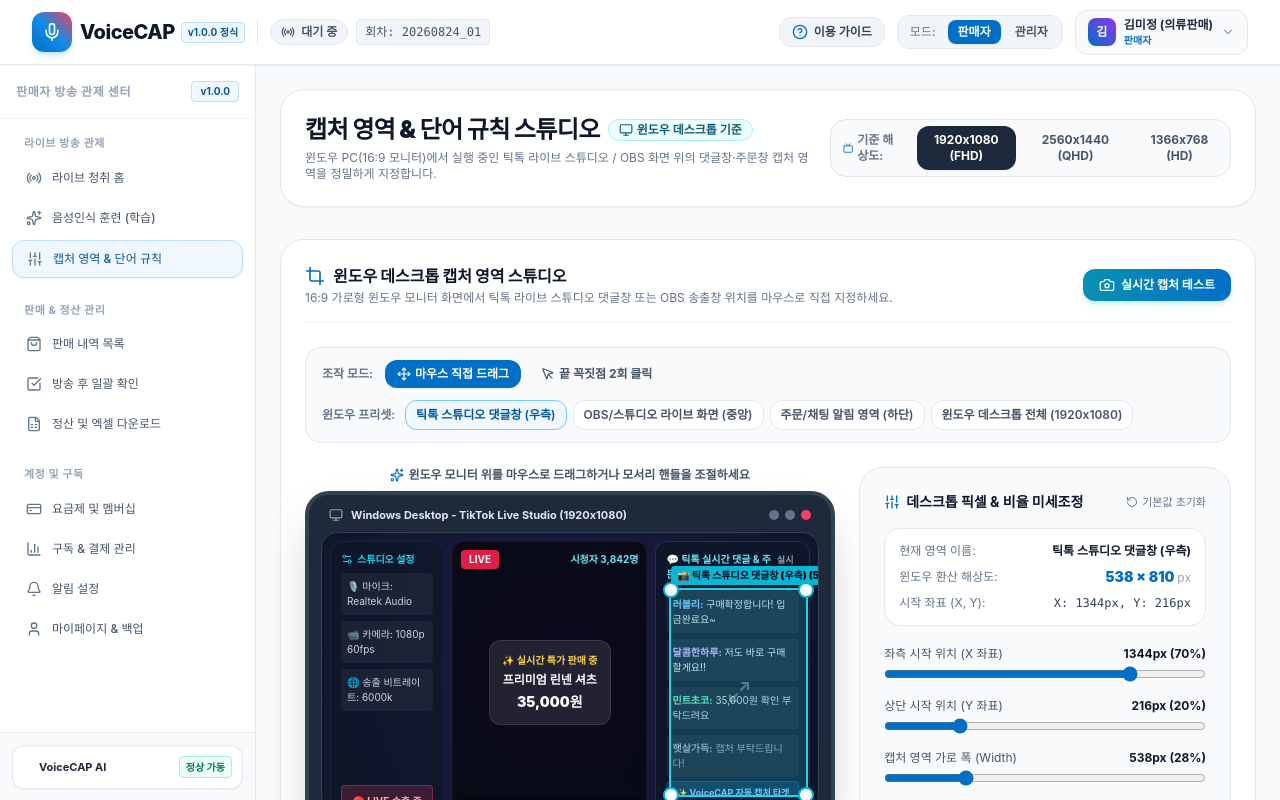
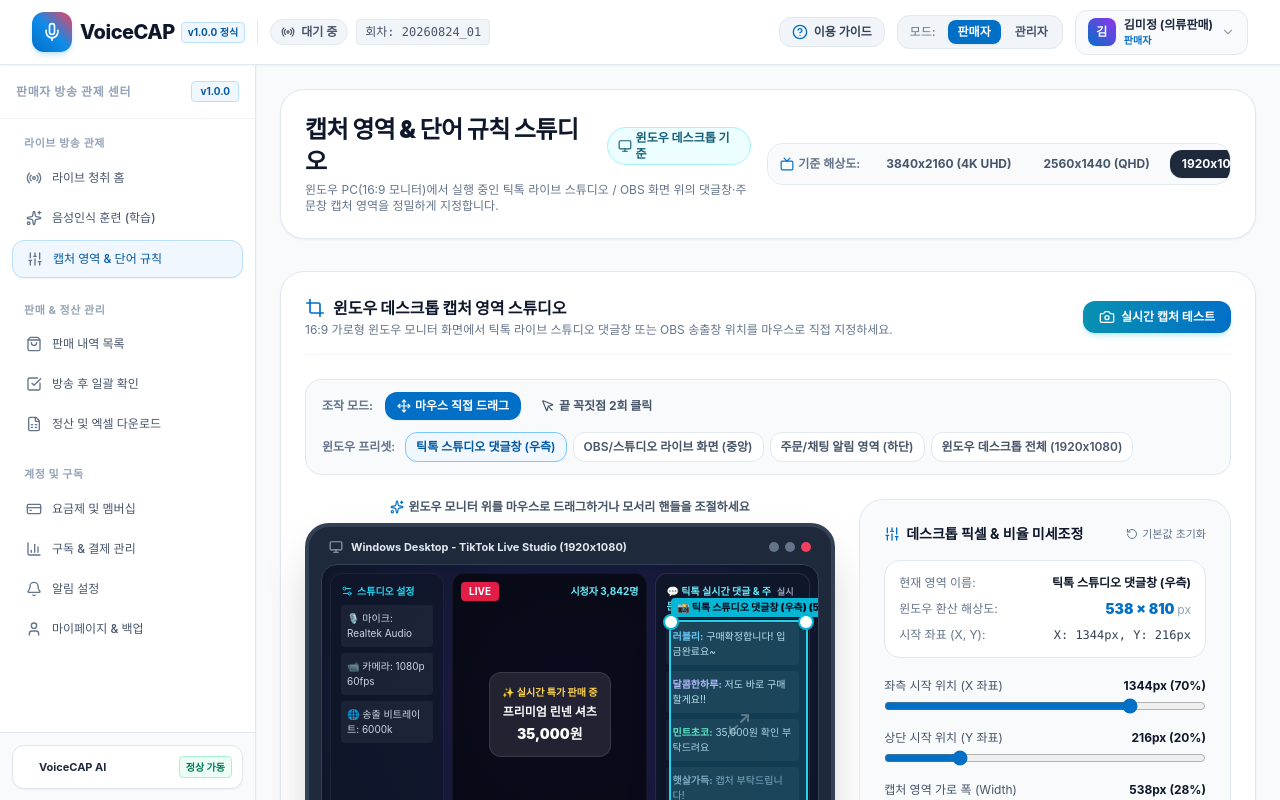
Before and after one commit to nettman001-hub/voice-pin-web, a React (Vite) app: page /recognition-rules in a window 1280 px wide. Shown: the top 800 px of the page. Built offline with nearby package versions, Linux system fonts and the light colour scheme; a web font is replaced by a local one.

Commit message:
feat: 윈도우 데스크톱 기준 해상도에 4K UHD (3840x2160) 옵션 추가

```diff
--- a/src/pages/seller/RecognitionRulesPage.tsx
+++ b/src/pages/seller/RecognitionRulesPage.tsx
@@ -281,20 +281,21 @@
         </div>
 
         {/* 윈도우 해상도 선택 셀렉터 */}
-        <div className="flex items-center space-x-2 bg-slate-50 p-1.5 rounded-2xl border border-slate-200 text-xs">
-          <span className="text-slate-500 font-bold px-1.5 flex items-center space-x-1">
+        <div className="flex items-center space-x-2 bg-slate-50 p-1.5 rounded-2xl border border-slate-200 text-xs overflow-x-auto">
+          <span className="text-slate-500 font-bold px-1.5 flex items-center space-x-1 whitespace-nowrap">
             <Tv className="w-3.5 h-3.5 text-brand-600" />
             <span>기준 해상도:</span>
           </span>
           {[
+            { width: 3840, height: 2160, name: '3840x2160 (4K UHD)' },
+            { width: 2560, height: 1440, name: '2560x1440 (QHD)' },
             { width: 1920, height: 1080, name: '1920x1080 (FHD)' },
-            { width: 2560, height: 1440, name: '2560x1440 (QHD)' },
             { width: 1366, height: 768, name: '1366x768 (HD)' },
           ].map((res) => (
             <button
               key={res.name}
               onClick={() => setDesktopResolution({ ...res, name: `${res.width} x ${res.height}` })}
-              className={`px-3 py-1.5 rounded-xl font-bold transition ${
+              className={`px-3 py-1.5 rounded-xl font-bold transition whitespace-nowrap ${
                 desktopResolution.width === res.width
                   ? 'bg-slate-800 text-white shadow-sm'
                   : 'text-slate-600 hover:text-slate-900'
```
